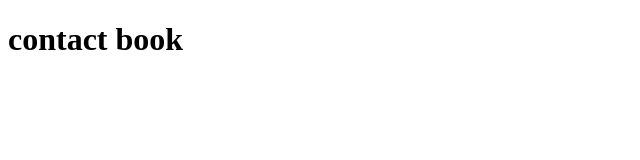
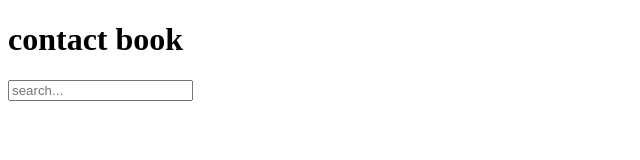
Before and after one commit to rutubondre/phonebook, a plain HTML site: page index.html in a window 1280 px wide. Shown: the whole page, without its empty margins (0-640 px from the left). Drawn offline with Linux system fonts and the light colour scheme.

Commit message:
search inpu box added

```diff
--- a/index.html
+++ b/index.html
@@ -9,8 +9,7 @@
 
 <body>
     <h1>contact book</h1>
-
-
+    <input type="text" id="search" placeholder="search..." />
 </body>
 
 </html>
```
